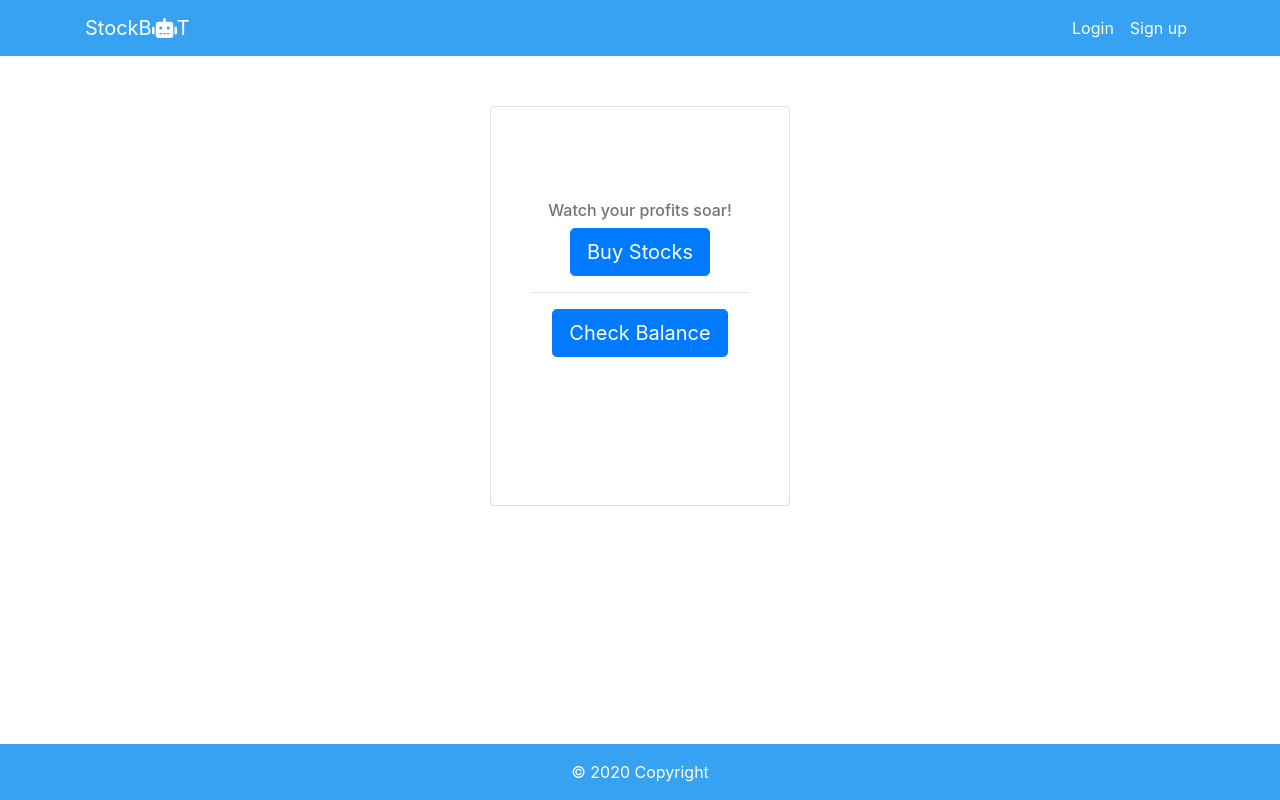
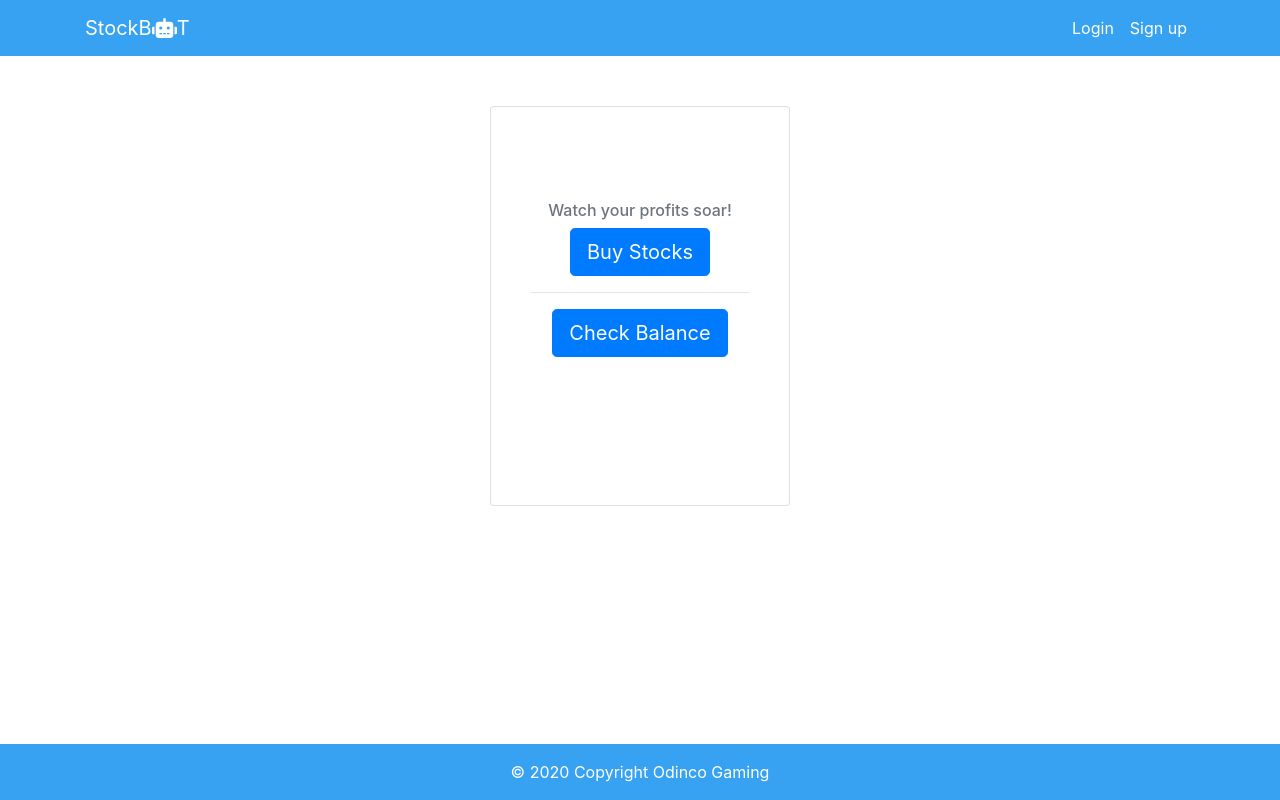
Before and after one commit to OdincoGaming/AlgorithmicStockBot-Web, a React (Create React App) app in the folder client/: page /stocks in a window 1280 px wide. Built offline with nearby package versions, Linux system fonts and the light colour scheme.

Commit message:
update copyright statement

```diff
--- a/client/src/Components/Footer/footer.js
+++ b/client/src/Components/Footer/footer.js
@@ -7,7 +7,7 @@ export default class Footer extends Component {
         return (
             <div>
                 <footer>
-                    <div class="footer-copyright text-center py-3">© 2020 Copyright</div>
+                    <div class="footer-copyright text-center py-3">© 2020 Copyright Odinco Gaming</div>
                 </footer>
             </div>
         )
```
